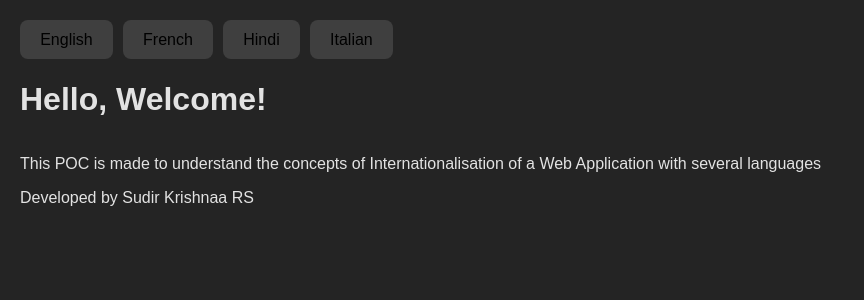
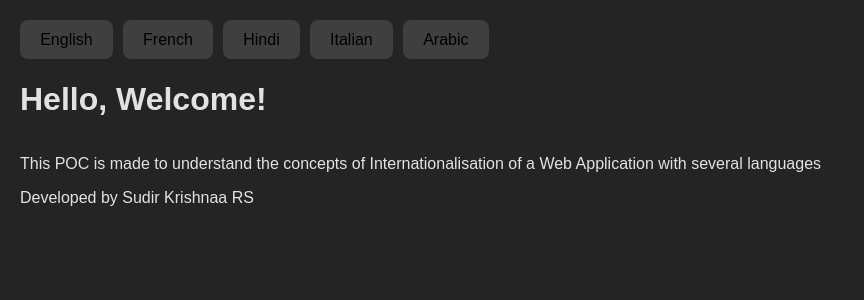
Before and after one commit to SudirKrishnaaRS/i18-React-Internationalisation, a React (Vite) app: page / in a window 1280 px wide. Shown: the top 300 px of the page, without its empty margins (0-864 px from the left). Built offline with nearby package versions, Linux system fonts and the light colour scheme.

Commit message:
Added Dynamic direction based on current language (RTL or LRT) - to support Arabic

```diff
--- a/src/components/language-selector.jsx
+++ b/src/components/language-selector.jsx
@@ -1,3 +1,4 @@
+import { useEffect } from "react";
 import { useTranslation } from "react-i18next";
 
 const languages = [
@@ -5,6 +6,7 @@ const languages = [
   { code: "fr", lang: "French" },
   { code: "hi", lang: "Hindi" },
   { code: "it", lang: "Italian" },
+  { code: "ar", lang: "Arabic" },
 ];
 
 const LanguageSelector = () => {
@@ -13,6 +15,11 @@ const LanguageSelector = () => {
   const handleLanguageChange = (lng) => {
     i18n.changeLanguage(lng);
   };
+
+  useEffect(() => {
+    // i18n.dir() will automatically detect the current language and return the direction either RTL(right to Left) or LTR (Left to Right)
+    document.body.dir = i18n.dir();
+  }, [i18n, i18n.language]);
 
   return (
     <div className="btn-container">
```
